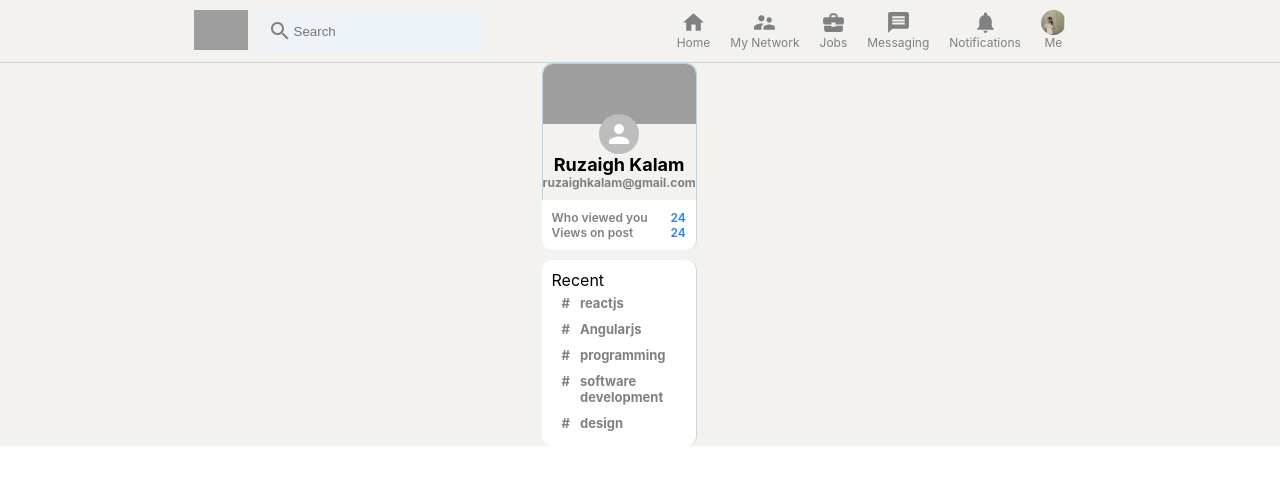
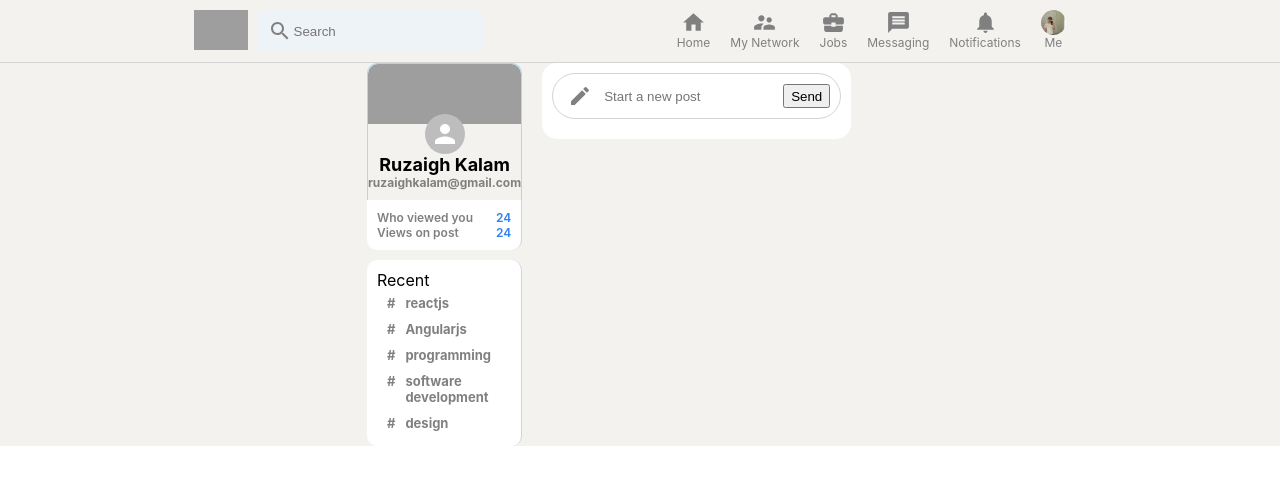
Before and after one commit to ruzaigh/linkedin-clone, a React (Create React App) app: page / in a window 1280 px wide. Shown: the top 484 px of the page. Built offline with nearby package versions, Linux system fonts and the light colour scheme; grey boxes are pictures that could not be loaded.

Commit message:
Add Feed component to App.js

```diff
--- a/src/App.js
+++ b/src/App.js
@@ -2,6 +2,7 @@
 import "./App.css";
 import Header from "./Header.js";
 import Sidebar from "./Sidebar.js";
+import Feed from "./Feed.js";
 
 function App() {
   return (
@@ -11,9 +12,8 @@
       {/*  App Body */}
       <div className="app__body">
         <Sidebar />
+        <Feed />
       </div>
-      {/* Sidebar */}
-      {/* Feed */}
       {/* Widgets */}
     </div>
   );
--- /dev/null
+++ b/src/Feed.css
@@ -0,0 +1,30 @@
+.feed {
+  flex: 0.6;
+  margin: 0 20px;
+}
+.feed__inputContainer {
+  background-color: white;
+  padding: 10px;
+  padding-bottom: 20px;
+  border-radius: 15px;
+  margin-bottom: 20px;
+}
+.feed__input {
+  border: 1px solid lightgray;
+  border-radius: 30px;
+  padding: 10px;
+  display: flex;
+  color: gray;
+  padding-left: 15px;
+}
+
+.feed__input > form {
+  display: flex;
+  width: 100%;
+}
+.feed__input > form > input {
+  border: none;
+  flex: 1;
+  margin-left: 10px;
+  outline-width: 0;
+}
--- /dev/null
+++ b/src/Feed.js
@@ -0,0 +1,20 @@
+import React from "react";
+import "./Feed.css";
+import CreateIcon from "@mui/icons-material/Create";
+function Feed() {
+  return (
+    <div className="feed">
+      <div className="feed__inputContainer">
+        <div className="feed__input">
+          <CreateIcon />
+          <form>
+            <input type="text" placeholder="Start a new post" />
+            <button type="submit">Send</button>
+          </form>
+        </div>
+      </div>
+    </div>
+  );
+}
+
+export default Feed;
```
